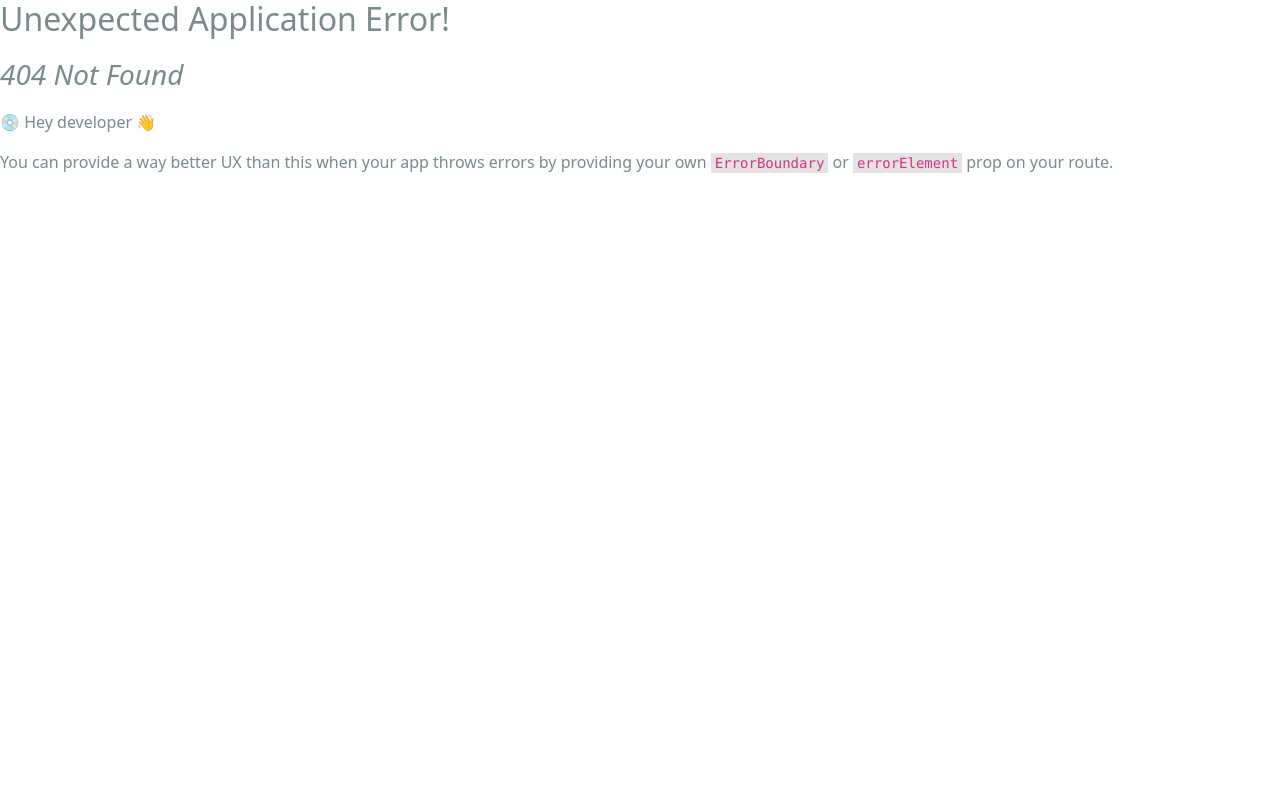
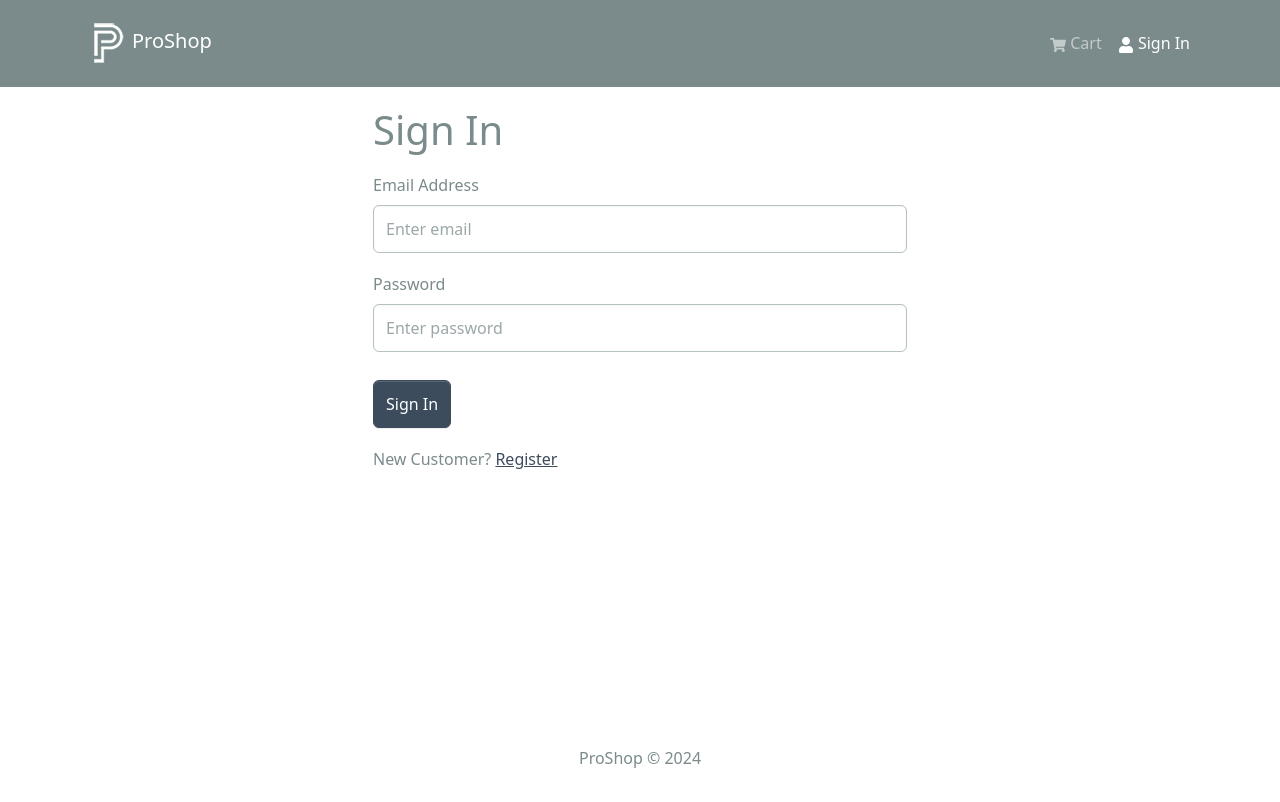
Before and after one commit to DanielLongacre/proshop-demo, a React (Vite) app in the folder frontend/: page /login in a window 1280 px wide. Before the commit this address had no page. Shown: the top 802 px of the page. Built offline with nearby package versions, Linux system fonts and the light colour scheme.

Commit message:
Created login screen

```diff
--- /dev/null
+++ b/frontend/src/components/FormContainer.jsx
@@ -0,0 +1,16 @@
+import React from 'react'
+import { Container, Row, Col } from 'react-bootstrap'
+
+const FormContainer = ({ children }) => {
+  return (
+    <Container>
+        <Row className='justify-content-md-center'>
+            <Col xs={12} md={6}>
+                {children}
+            </Col>
+        </Row>
+    </Container>
+  );
+};
+
+export default FormContainer
--- a/frontend/src/main.jsx
+++ b/frontend/src/main.jsx
@@ -15,6 +15,7 @@
 import HomeScreen from './screens/HomeScreen.jsx';
 import ProductScreen from './screens/ProductScreen.jsx';
 import CartScreen from './screens/CartScreen.jsx';
+import LoginScreen from './screens/LoginScreen.jsx';
 
 const router = createBrowserRouter(
   createRoutesFromElements(
@@ -22,6 +23,7 @@
       <Route index={true} path='/' element={<HomeScreen />} />
       <Route path='/product/:id' element={<ProductScreen />} />
       <Route path='/cart' element={<CartScreen />} />
+      <Route path='/login' element={<LoginScreen />} />
     </Route>
   )
 );
--- /dev/null
+++ b/frontend/src/screens/LoginScreen.jsx
@@ -0,0 +1,55 @@
+import React from 'react'
+import { useState } from 'react';
+import { Link } from 'react-router-dom';
+import { Form, Button, Row, Col } from 'react-bootstrap';
+import FormContainer from '../components/FormContainer';
+
+const LoginScreen = () => {
+    const [email, setEmail] = useState('');
+    const [password, setPassword] = useState('');
+
+    const submitHandler = (e) => {
+        e.preventDefault();
+        console.log('submit');
+    };
+
+  return (
+    <FormContainer>
+        <h1>Sign In</h1>
+
+        <Form onSubmit={submitHandler}>
+            <Form.Group controlId='email' className='my-3'>
+                <Form.Label>Email Address</Form.Label>
+                <Form.Control
+                    type='email'
+                    placeholder='Enter email'
+                    value={email}
+                    onChange={(e) => setEmail(e.target.value)}
+                ></Form.Control>
+            </Form.Group>
+
+            <Form.Group controlId='password' className='my-3'>
+                <Form.Label>Password</Form.Label>
+                <Form.Control
+                    type='password'
+                    placeholder='Enter password'
+                    value={password}
+                    onChange={(e) => setPassword(e.target.value)}
+                ></Form.Control>
+            </Form.Group>
+
+            <Button type='submit' variant='primary' className='mt-2'>
+                Sign In
+            </Button>
+
+            <Row className='py-3'>
+                <Col>
+                    New Customer? <Link to='/register'>Register</Link>
+                </Col>
+            </Row>
+        </Form>
+    </FormContainer>
+  )
+}
+
+export default LoginScreen
```
